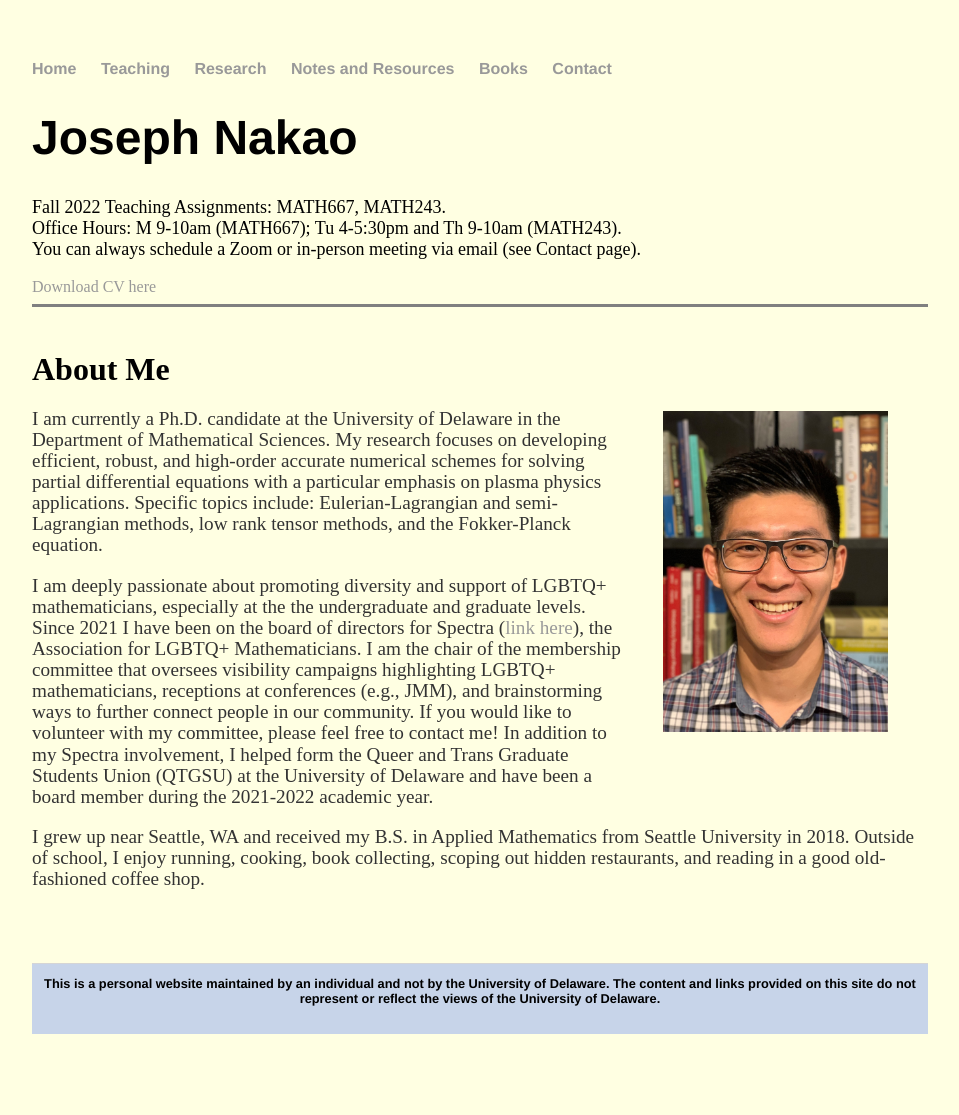
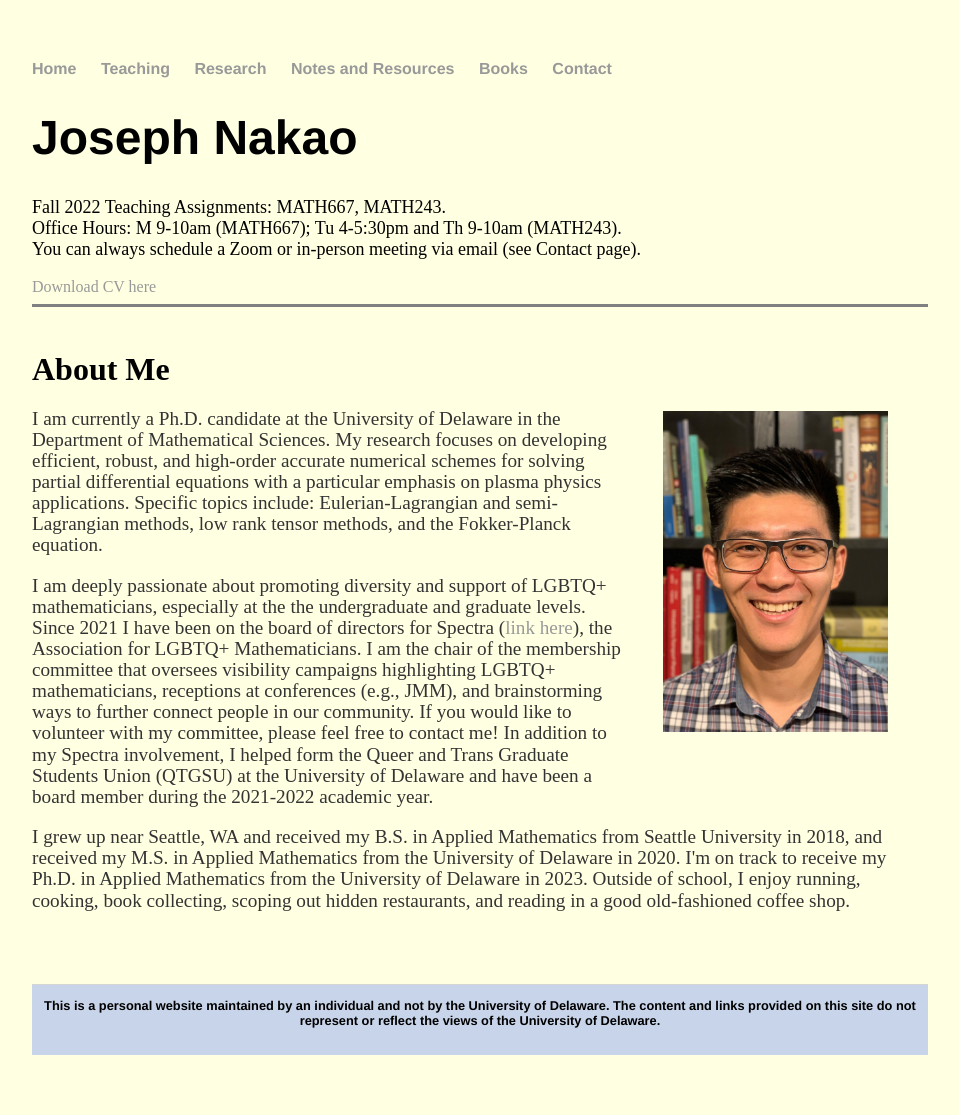
Before and after one commit to jhknakao/jhknakao.github.io, a Jekyll site: the page built from index.html, in a window 1280 px wide. Shown: the whole page, without its empty margins (160-1119 px from the left). Built offline with Jekyll 4.4.1, drawn with Linux system fonts in a browser that asks for light colours; before the commit the page ends 1094 px from its top, so only the background shows below that.

Commit message:
Update index.html

```diff
--- a/index.html
+++ b/index.html
@@ -29,7 +29,7 @@ title: Joseph Nakao's Homepage
 		In addition to my Spectra involvement, I helped form the Queer and Trans Graduate Students Union (QTGSU) at the University of Delaware and have been a board member during the 2021-2022 academic year.
 	</p>
 	<p>
-		I grew up near Seattle, WA and received my B.S. in Applied Mathematics from Seattle University in 2018. Outside of school, I enjoy running, cooking, book collecting, scoping out hidden restaurants, and reading in a good old-fashioned coffee shop.
+		I grew up near Seattle, WA and received my B.S. in Applied Mathematics from Seattle University in 2018, and received my M.S. in Applied Mathematics from the University of Delaware in 2020. I'm on track to receive my Ph.D. in Applied Mathematics from the University of Delaware in 2023. Outside of school, I enjoy running, cooking, book collecting, scoping out hidden restaurants, and reading in a good old-fashioned coffee shop.
 	</p>
 	<br>
 	<br>
```
